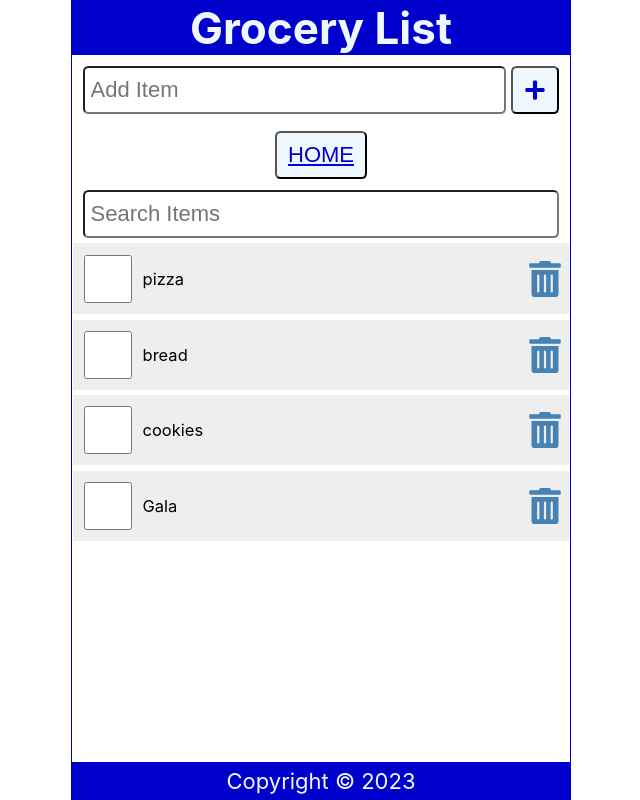
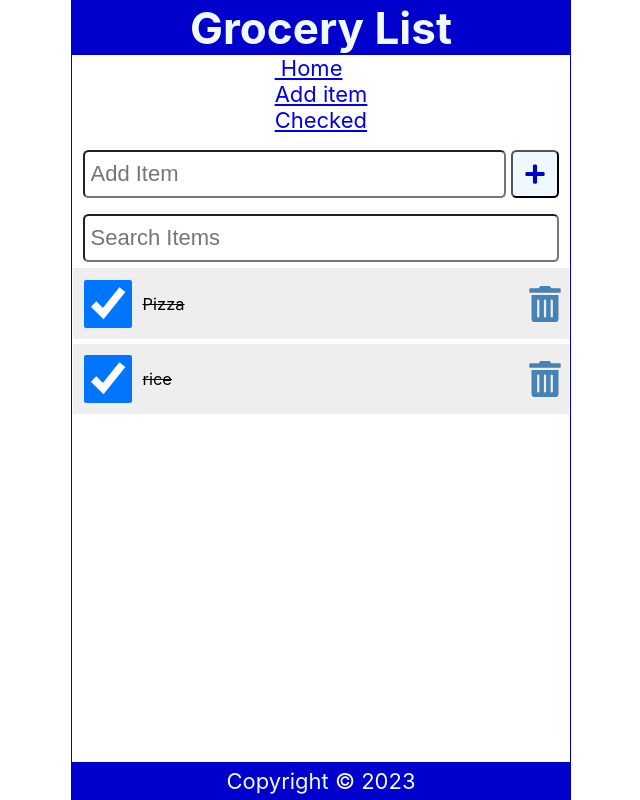
Before and after one commit to Okunola11/React-Grocery-List, a React (Create React App) app: page /add in a window 1280 px wide. Shown: the whole page, without its empty margins (319-959 px from the left). Built offline with nearby package versions, Linux system fonts and the light colour scheme; data requests are answered from the project's data file.

Commit message:
added more routes

```diff
--- a/data/db.json
+++ b/data/db.json
@@ -1,24 +1,14 @@
 {
   "items": [
     {
-      "id": 2,
-      "checked": false,
-      "item": "pizza"
+      "id": 1,
+      "checked": true,
+      "item": "Pizza"
     },
     {
-      "id": 3,
-      "checked": false,
-      "item": "bread"
-    },
-    {
-      "id": 4,
-      "checked": false,
-      "item": "cookies"
-    },
-    {
-      "id": 5,
-      "checked": false,
-      "item": "Gala"
+      "id": 2,
+      "checked": true,
+      "item": "rice"
     }
   ]
 }
--- a/src/AddItem.js
+++ b/src/AddItem.js
@@ -71,9 +71,6 @@ const AddItem = () => {
         </button>
       </form>
       <main>
-        <Link to="/">
-          <button className="addButton">HOME</button>
-        </Link>
         <SearchItem />
         {isLoading && <p>Loading Items...</p>}
         {fetchError && <p style={{ color: "red" }}>{`Error: ${fetchError}`}</p>}
--- a/src/App.js
+++ b/src/App.js
@@ -1,5 +1,6 @@
 import Layout from "./Layout";
 import AddItem from "./AddItem";
+import { CheckedItem } from "./CheckedItem";
 import Home from "./Home";
 import { Routes, Route } from "react-router-dom";
 import { DataProvider } from "./Context/DataContext";
@@ -11,6 +12,7 @@ function App() {
         <Route path={"/"} element={<Layout />}>
           <Route index element={<Home />} />
           <Route path={"add"} element={<AddItem />} />
+          <Route path={"check"} element={<CheckedItem />} />
         </Route>
       </Routes>
     </DataProvider>
--- /dev/null
+++ b/src/Checked.js
@@ -0,0 +1,18 @@
+import React from "react";
+import { FaTrashAlt } from "react-icons/fa";
+
+const Checked = ({ item, handleDelete }) => {
+  return (
+    <li className="item">
+      <label>{item.item}</label>
+      <FaTrashAlt
+        onClick={() => handleDelete(item.id)}
+        role="button"
+        tabIndex="0"
+        aria-label={`Delete ${item.item}`}
+      />
+    </li>
+  );
+};
+
+export default Checked;
--- /dev/null
+++ b/src/CheckedItem.js
@@ -0,0 +1,14 @@
+import React from "react";
+import Checked from "./Checked";
+import { useContext } from "react";
+import DataContext from "./Context/DataContext";
+
+export const CheckedItem = () => {
+  const { items, handleDelete } = useContext(DataContext);
+  const data = items.filter((item) => item.checked === true);
+  return (
+    <ul>
+      <li>{data.item}</li>
+    </ul>
+  );
+};
--- a/src/Context/DataContext.js
+++ b/src/Context/DataContext.js
@@ -72,6 +72,7 @@ export const DataProvider = ({ children }) => {
         handleCheck,
         handleDelete,
         items,
+        setItems,
         API_URL,
       }}
     >
--- a/src/Home.js
+++ b/src/Home.js
@@ -10,9 +10,9 @@ const Home = () => {
     useContext(DataContext);
   return (
     <main>
-      <Link to="add">
+      {/*  <Link to="add">
         <button className="addButton">ADD</button>
-      </Link>
+      </Link> */}
       <SearchItem />
       {isLoading && <p>Loading Items...</p>}
       {fetchError && <p style={{ color: "red" }}>{`Error: ${fetchError}`}</p>}
--- a/src/Layout.js
+++ b/src/Layout.js
@@ -1,13 +1,14 @@
 import React from "react";
 import { Outlet } from "react-router-dom";
 import Header from "./Header";
+import Nav from "./Nav";
 import Footer from "./Footer";
 
 const Layout = () => {
   return (
     <div className="App">
       <Header title="Grocery List" />
-
+      <Nav />
       <Outlet />
       <Footer />
     </div>
--- /dev/null
+++ b/src/Nav.js
@@ -0,0 +1,22 @@
+import React from "react";
+import { Link } from "react-router-dom";
+
+const Nav = () => {
+  return (
+    <nav>
+      <ul>
+        <Link to="/">
+          <li> Home</li>
+        </Link>
+        <Link to="add">
+          <li>Add item</li>
+        </Link>
+        <Link to="check">
+          <li>Checked</li>
+        </Link>
+      </ul>
+    </nav>
+  );
+};
+
+export default Nav;
```
